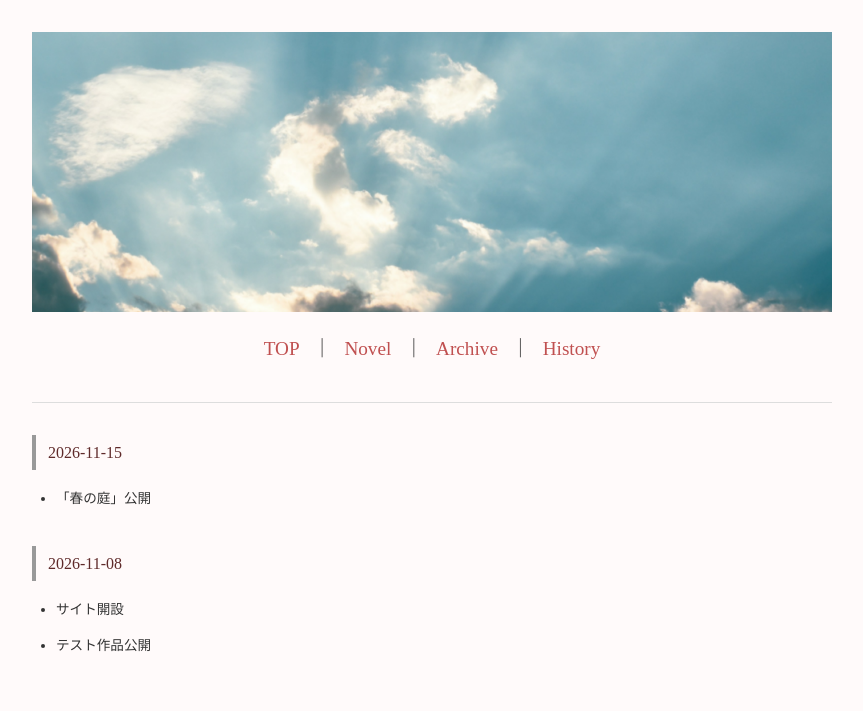
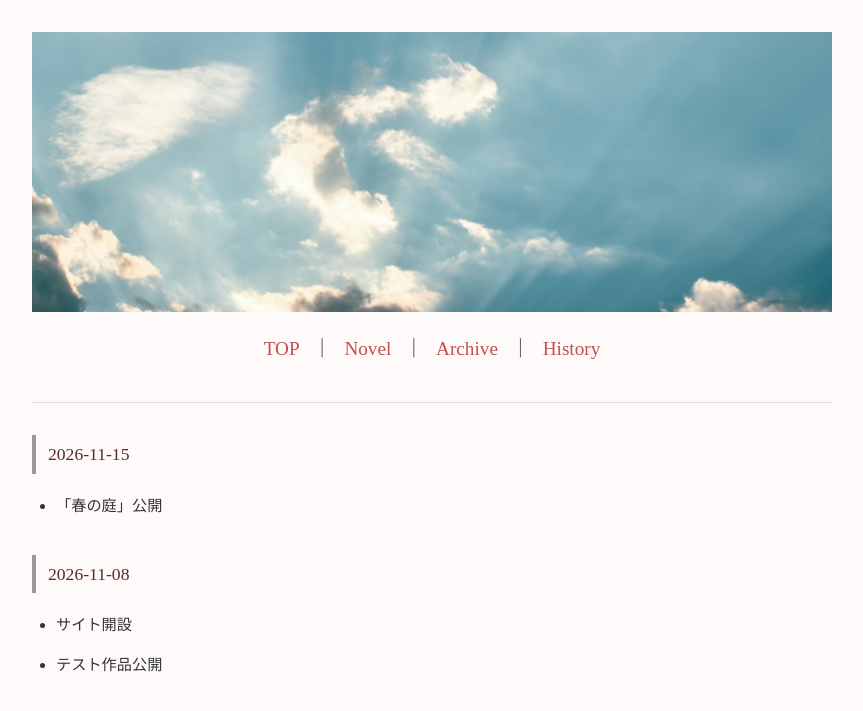
Before and after one commit to fjst160/lemon160, a Jekyll site: the page built from history.md, in a window 1280 px wide. Shown: the top 711 px of the page, without its empty margins (208-1071 px from the left). Built offline with Jekyll 4.4.1, drawn with Linux system fonts in a browser that asks for light colours.

Commit message:
Update style.css

```diff
--- a/assets/style.css
+++ b/assets/style.css
@@ -232,16 +232,16 @@ a:hover{
 ======================================== */
 
 .history-content{
-    font-size: 0.85rem;
+    font-size: 0.95rem;
 }
 
 .history-content h2{
-    font-size: 1rem;
+    font-size: 1.1rem;
 }
 
 .history-content p,
 .history-content li{
-    font-size: 0.85rem;
+    font-size: 0.95rem;
 }
 
 
```
